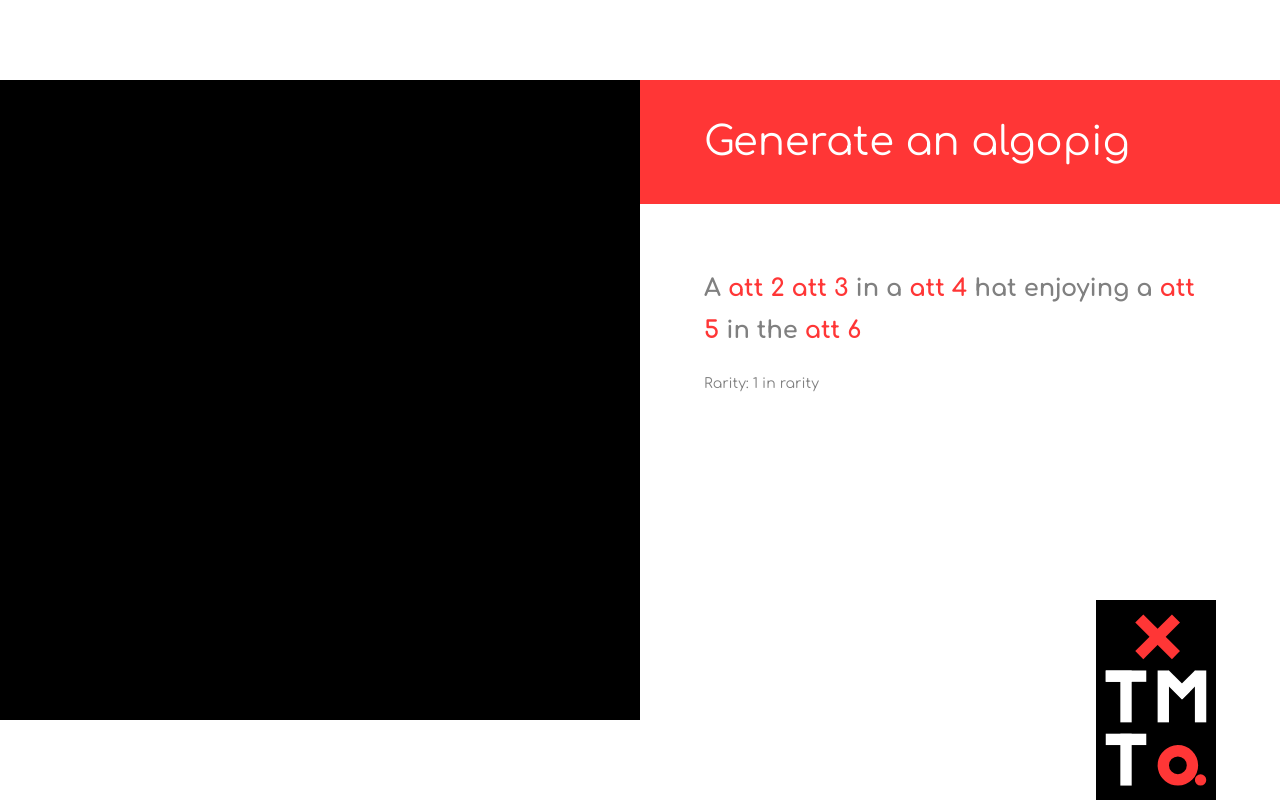
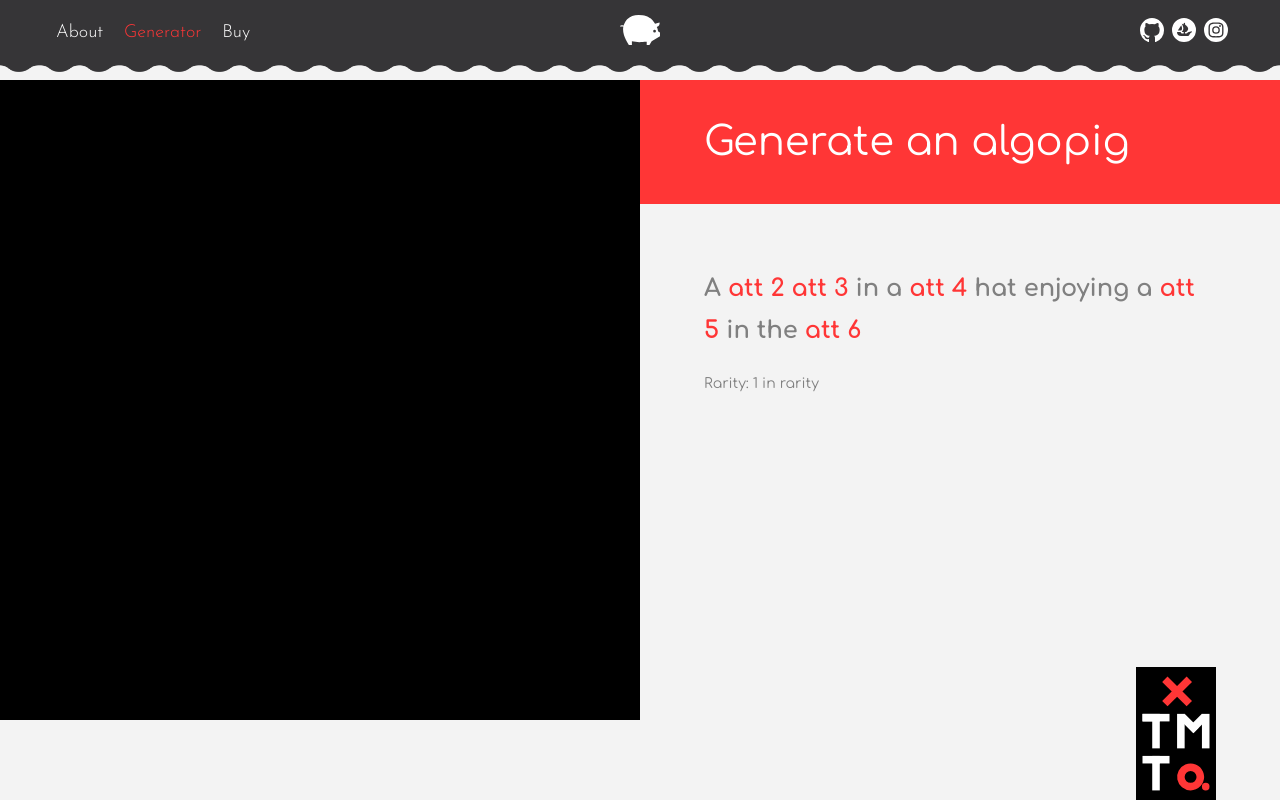
Before and after one commit to ThomasMott/algopigm, a website: page index.html in a window 1280 px wide. Drawn offline with Linux system fonts and the light colour scheme.

Commit message:
add nav and about page

```diff
--- a/index.html
+++ b/index.html
@@ -9,6 +9,26 @@
 	<link rel="stylesheet" href="./css/style.css">
 </head>
 <body>
+	<section class="nav">
+		<nav>
+		    <ul class="nav-links">
+			<li><a href="./about.html">About</a></li>
+			<li><a id="current" href="./index.html">Generator</a></li>
+			<li><a href="https://opensea.io/collection/algopigm">Buy</a></li>
+		    </ul>
+		</nav>
+			<a href="./index.html">
+				<div>
+					<img class="eyelash" src="./media/svg/hat/piggy.svg" width="40px">
+				</div>
+			</a>
+		<div class="social">
+		    <a href="https://www.instagram.com/xtmto/"><img class="soc-svg" src="./media/instagram.svg"></a>
+		    <a href="https://opensea.io/collection/algopigm"><img class="soc-svg" src="./media/opensea.svg"></a>
+		    <a href="https://github.com/ThomasMott"><img class="soc-svg" src="./media/github.svg"></a>
+		</div>
+	</section>
+	<div class="nav-lower"></div>
 	<div class="well">
 		<div class="nft-c" id="nft">
 			<img class="nft-b" src="./media/nft-b.svg" alt="nft">
@@ -59,7 +79,11 @@
 			</div>
 		</div>
 	</div>
-	<a href=""><img class="logo" src="./media/xtmto.svg" alt="nft"></a>
+	<a href="https://opensea.io/collection/algopigm"><img class="logo" src="./media/xtmto.svg" alt="nft"></a>
+	<div class="dead">
+		<img src="./media/svg/animal/dead_pig.svg">
+		<p>Sorry, you need a screen width greater than 640px to use the generator</p>
+	</div>
 	<!-- js generator import -->
 	<script src="./js/index.js"></script>
 </body>
--- /dev/null
+++ b/scss/_nav.scss
@@ -0,0 +1,106 @@
+@import url('https://fonts.googleapis.com/css2?family=Josefin+Sans:wght@300&display=swap');
+/* nav */
+.nav {
+	display: flex;
+	justify-content: space-between;
+	align-items: center;
+	background-color: #363537;
+	padding: 16px;
+	height: 64px;
+	width: 100%;
+	position: absolute;
+	z-index: 8;
+	top: 0;
+
+	li a {
+		font-family: 'Josefin Sans', sans-serif;
+		text-decoration: none;
+		color: #ffffff;
+		font-size: 24px;
+	}
+
+	li a:hover {
+		color: #ff3636;
+		text-decoration: none;
+	}
+
+	#current {
+		color: #ff3636;
+		text-decoration: none;
+		cursor: inherit;
+	}
+
+	.social {
+		display: none;
+		width: 240px;
+
+		a {
+			float: right;
+		}
+
+		@media (min-width: 640px) {
+			display: block;
+		}
+	}
+
+	.soc-svg {
+		filter: contrast(0) brightness(100);
+		cursor: pointer;
+		width: 24px;
+		margin: 4px;
+	}
+
+	.soc-svg:hover {
+		filter: none;
+		width: 32px;
+		margin:0;
+	}
+
+	.nav-links {
+		list-style: none;
+		width: 240px;
+
+		li {
+			display: inline;
+			padding:  0 8px;
+
+			a {
+				font-size: 18px;
+			}
+		}
+	}
+
+	bottom p {
+		display: flex;
+		justify-content: center;
+		padding: 0 0 32px 0;
+	}
+
+}
+
+.nav-lower {
+	background-image: url(../media/dropdown.png);
+	height: 8px;
+	width: 100%;
+	background-color: transparent;
+	background-repeat: repeat-x;
+	background-size: 80px 8px;
+	background-position: center center;
+	position: absolute;
+	top: 64px;
+	z-index: 8;
+}
+
+@media (min-width: 600px) {
+
+    .nav {
+        padding: 16px 40px;
+    }
+}
+
+@media (min-width: 880px) {
+
+    .nav {
+        padding: 16px 48px;
+    }
+}
--- a/scss/_nft.scss
+++ b/scss/_nft.scss
@@ -1,3 +1,18 @@
+.logo {
+	position: fixed;
+	width: 64px;
+	bottom: 0;
+	right: 64px;
+
+	@media (min-width: 1280px) {
+		width: 80px;
+	}
+}
+
+.well {
+	display: none;
+	margin-top: 160px;
+
 	#nft {
 		height: 640px;
 		width: 640px;
@@ -54,18 +69,9 @@
 		}
 	}
 
-.logo {
-	position: fixed;
-	display: none;
-	bottom: 0;
-	right: 64px;
-
-	@media (min-width: 1280px) {
-		display: block;
+	.nft-b {
+		position: absolute;
 	}
-}
-
-.well {
 
 	.text {
 		max-width: 640px;
@@ -96,11 +102,33 @@
 		}
 	}
 
+	@media (min-width: 640px) {
+		display: block;
+	}
+
 	@media (min-width: 1280px) {
 		display: flex;
+		margin-top: 0;
 	}
 }
 
-.nft-b {
-	position: absolute;
+.dead {
+	text-align: center;
+	margin-top: 160px;
+
+	img {
+		margin: 32px;
+		width: 200px;
 	}
+
+	p {
+		margin: 0 32px;
+		font-size: 18px;
+		line-height: 30px;
+		color: #fff;
+	}
+
+	@media (min-width: 640px) {
+		display: none;
+	}
+}
--- a/scss/style.scss
+++ b/scss/style.scss
@@ -1,5 +1,6 @@
 //import scss
 @import './_nft.scss';
+@import './nav.scss';
 //import font
 @import url('https://fonts.googleapis.com/css2?family=Comfortaa:wght@300;400;500;600;700&display=swap');
 
@@ -14,7 +15,7 @@ body {
 	height: 100vh;
 	display: flex;
 	justify-content: center;
-	background-color: #fff;
+	background-color: #000000;
 	font-family: 'Comfortaa', cursive;
 
 	.buttons {
@@ -46,4 +47,8 @@ body {
 	@media (min-width: 1280px) {
 		align-items: center;
 	}
+
+	@media (min-width: 640px) {
+		background: #f3f3f3;
+	}
 }
```
Also changed, not shown: about.html (added, +33 -0 lines), css/style.css, media/dropdown.png (added), media/github.svg (added), media/instagram.svg (added), media/opensea.svg (added). Lines whose indentation alone changed are shown as unchanged.
